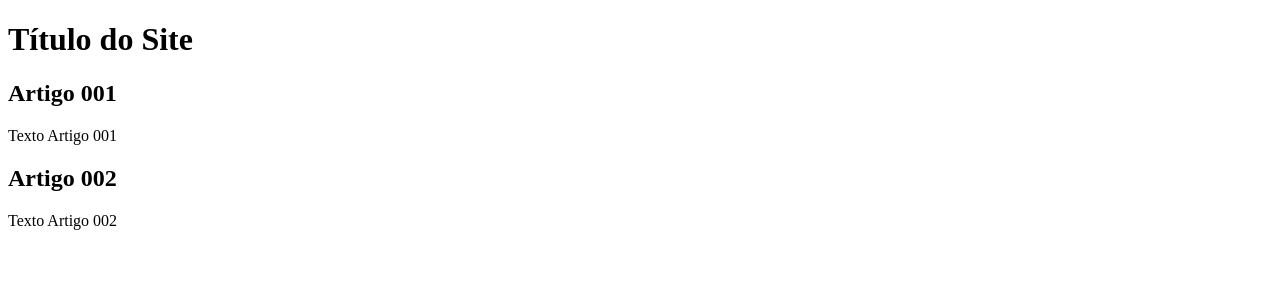
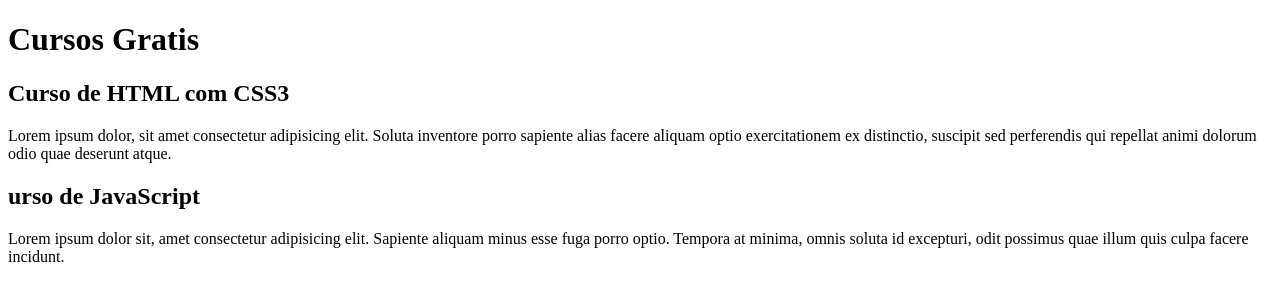
Before and after one commit to M4theusVieira/ProjetoSite, a plain HTML site: page index.html in a window 1280 px wide. Drawn offline with Linux system fonts and the light colour scheme.

Commit message:
Update index.html

```diff
--- a/index.html
+++ b/index.html
@@ -8,15 +8,15 @@
 <body>
     <main>
         <head>
-            <h1>Título do Site</h1>
+            <h1>Cursos Gratis</h1>
         </head>
         <article>
-            <h2>Artigo 001</h2>
-            <p>Texto Artigo 001</p>
+            <h2>Curso de HTML com CSS3</h2>
+            <p>Lorem ipsum dolor, sit amet consectetur adipisicing elit. Soluta inventore porro sapiente alias facere aliquam optio exercitationem ex distinctio, suscipit sed perferendis qui repellat animi dolorum odio quae deserunt atque.</p>
         </article>
         <article>
-            <h2>Artigo 002</h2>
-            <p>Texto Artigo 002</p>
+            <h2>urso de JavaScript</h2>
+            <p>Lorem ipsum dolor sit, amet consectetur adipisicing elit. Sapiente aliquam minus esse fuga porro optio. Tempora at minima, omnis soluta id excepturi, odit possimus quae illum quis culpa facere incidunt.</p>
         </article>
     </main>
 </body>
```
